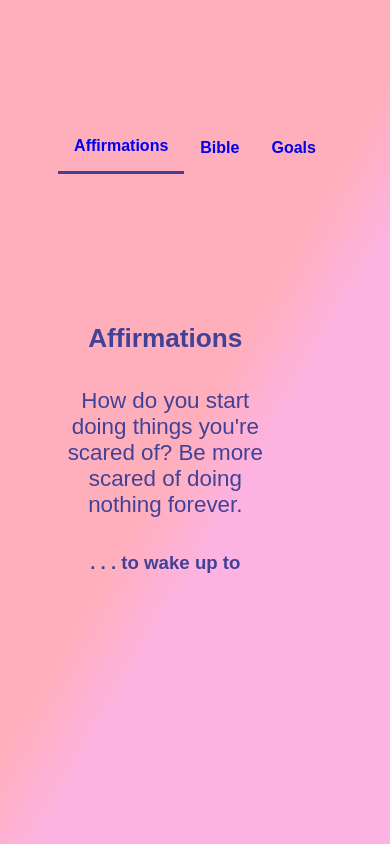
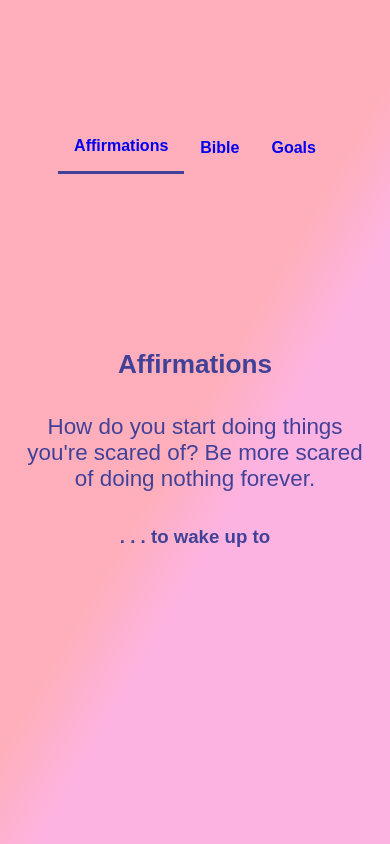
Before and after one commit to limiajayi/Affirmations, a React (Vite) app: page / in a window 390 px wide. Built offline with nearby package versions, Linux system fonts and the light colour scheme; a web font is replaced by a local one.

Commit message:
Improved the styling for mobiel.

```diff
--- a/src/styles/App.css
+++ b/src/styles/App.css
@@ -71,6 +71,6 @@ a.active {
 
 @media only screen and (max-width: 600px) {
     .views {
-        width: 55vw;
+        width: 90vw;
     }
 }
```
